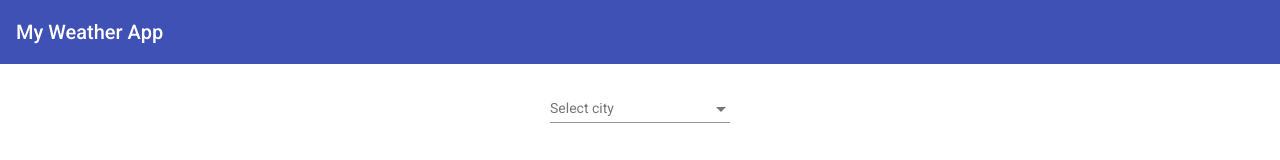
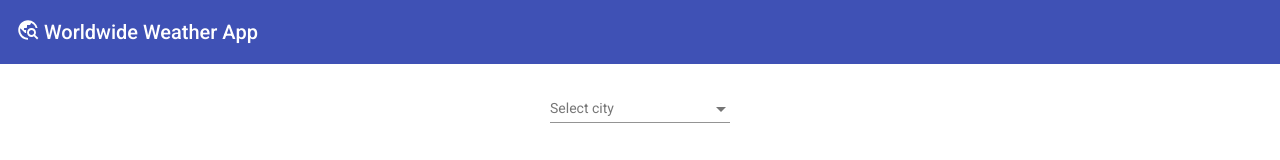
Before and after one commit to oliviawarner/worldwide-weather-app, an Angular app in the folder weather-app/: page / in a window 1280 px wide. Shown: the top 160 px of the page. Built offline with nearby package versions, Linux system fonts and the light colour scheme.

Commit message:
added new items and styling to toolbar

```diff
--- a/weather-app/src/app/app.component.css
+++ b/weather-app/src/app/app.component.css
@@ -2,3 +2,9 @@
   text-align: center;
   padding-top:20px;
 }
+
+#globe_search {
+  height:28px !important;
+  width:28px !important;
+  padding-right:8px;
+}
--- a/weather-app/src/app/app.component.html
+++ b/weather-app/src/app/app.component.html
@@ -1,5 +1,6 @@
 <mat-toolbar color="primary">
-  My Weather App
+  <svg fill="white" xmlns="http://www.w3.org/2000/svg" height="28" width="28"><path d="M12 21.75q-2.025 0-3.8-.775t-3.087-2.088Q3.8 17.575 3.025 15.8 2.25 14.025 2.25 12t.775-3.8Q3.8 6.425 5.113 5.112 6.425 3.8 8.2 3.025 9.975 2.25 12 2.25q3.575 0 6.238 2.225 2.662 2.225 3.337 5.6H19.65q-.475-1.825-1.7-3.237-1.225-1.413-3-2.138v.4q0 .825-.575 1.4t-1.4.575h-1.95v1.95q0 .425-.287.712-.288.288-.713.288H8.05V12h2.075v2.975h-1.05l-4.75-4.75q-.075.45-.137.887-.063.438-.063.888 0 3.225 2.263 5.525 2.262 2.3 5.612 2.35Zm9.05-.375-3.15-3.15q-.525.325-1.125.513-.6.187-1.275.187-1.85 0-3.137-1.287-1.288-1.288-1.288-3.138 0-1.85 1.288-3.15 1.287-1.3 3.137-1.3t3.15 1.3q1.3 1.3 1.3 3.15 0 .65-.2 1.262-.2.613-.525 1.138l3.15 3.15ZM15.5 17.05q1.075 0 1.825-.738.75-.737.75-1.812 0-1.075-.75-1.825t-1.825-.75q-1.075 0-1.812.75-.738.75-.738 1.825t.738 1.812q.737.738 1.812.738Z"/></svg>
+  Worldwide Weather App
 </mat-toolbar>
 <div class="content" id="weather_content">
   <mat-form-field>
--- a/weather-app/src/app/app.module.ts
+++ b/weather-app/src/app/app.module.ts
@@ -10,6 +10,7 @@ import {MatToolbarModule} from '@angular/material/toolbar';
 import { HttpClientModule } from '@angular/common/http';
 import { WeatherReportComponent } from './components/weather-report/weather-report.component';
 import {MatCardModule} from '@angular/material/card';
+import {MatIconModule} from '@angular/material/icon'
 
 @NgModule({
   declarations: [
@@ -25,7 +26,8 @@ import {MatCardModule} from '@angular/material/card';
     MatSelectModule,
     MatToolbarModule,
     HttpClientModule,
-    MatCardModule
+    MatCardModule,
+    MatIconModule
   ],
   providers: [],
   bootstrap: [AppComponent]
```
Also changed, not shown: weather-app/src/assets/svg/travel_explore.svg (added).
